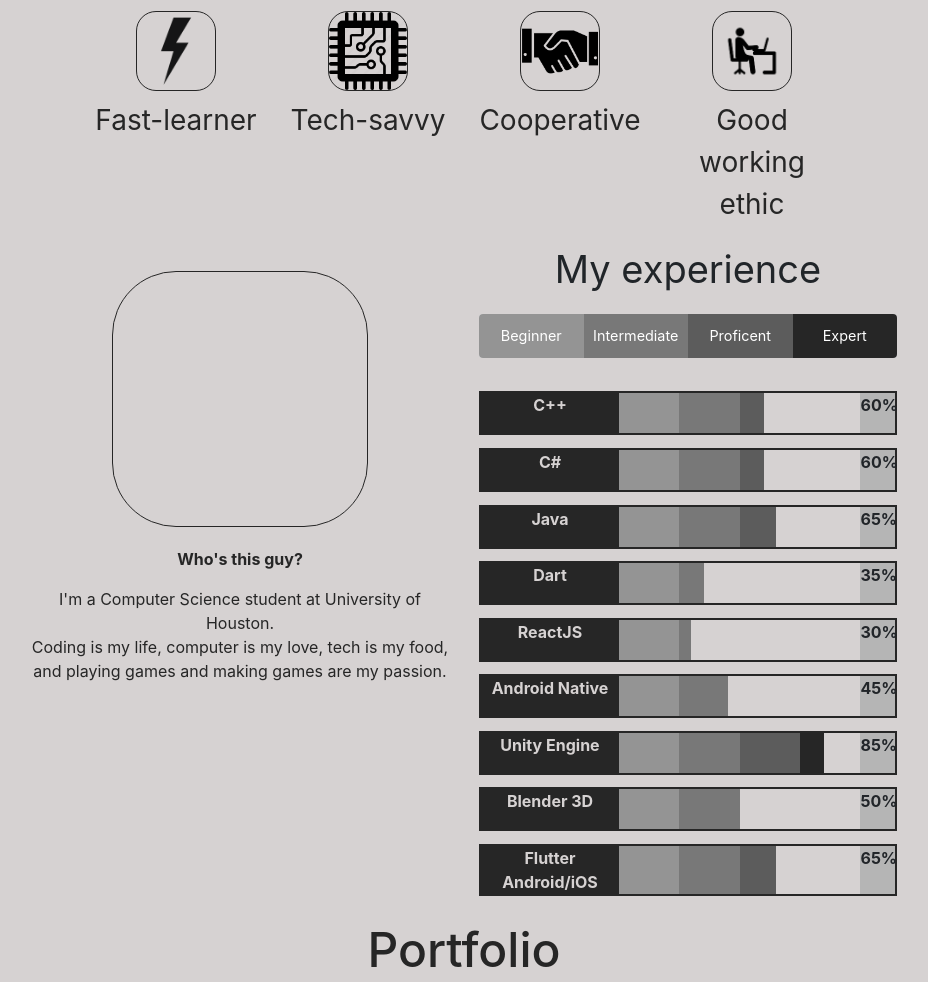
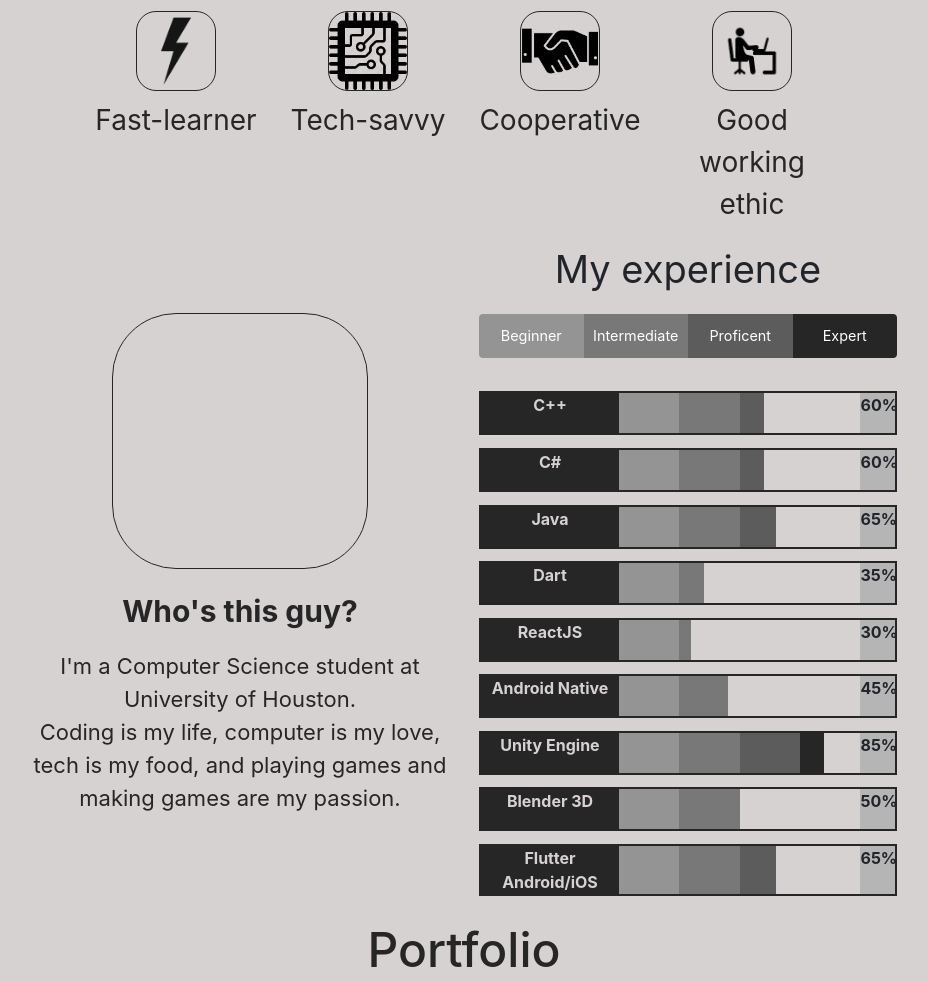
Before and after one commit to nova14753692/nova14753692.github.io, a plain HTML site: page index.html in a window 1280 px wide. Shown: the part 987-1969 px from the top of the page, without its empty margins (176-1104 px from the left). Drawn offline with Linux system fonts and the light colour scheme.

Commit message:
fix introduction font size

```diff
--- a/index.html
+++ b/index.html
@@ -142,11 +142,11 @@
                         </div>
                     </div>
                     <div class="row summary">
-                        <div class="col-lg-6 col-md-12 col-sm-12">
+                        <div class="col-lg-6 col-md-12 col-sm-12 introduction-col">
                             <div class="introduction">
                                 <div class="avatar"></div>
-                                <p style="margin-top: 20px; font-size: 24; font-weight: bold">Who's this guy?</p>
-                                <p style="margin-top: 10px; font-size: 18">
+                                <p class="introduction-title" style="margin-top: 20px; font-weight: bold">Who's this guy?</p>
+                                <p class="introduction-content" style="margin-top: 10px">
                                     I'm a Computer Science student at University of Houston.<br />
                                     Coding is my life, computer is my love, tech is my food,
                                     and playing games and making games are my passion.</p>
--- a/sass/about.sass
+++ b/sass/about.sass
@@ -42,6 +42,9 @@ $exp-group-anim-duration: 1s
     display: flex
     [class*="col"]
         flex-direction: column
+    .introduction-col
+        margin: auto
+        justify-items: center
 
 .About .introduction
     margin-top: 30px
@@ -159,6 +162,10 @@ $exp-group-anim-duration: 1s
         width: 100%
     .About .exp-group-title
         font-size: 24px
+    .About .summary .introduction-title
+        font-size: 18px
+    .About .summary .introduction-content
+        font-size: 16px
 
 @media (min-width: 768px)
     .About .perk
@@ -176,6 +183,10 @@ $exp-group-anim-duration: 1s
         width: 100%
     .About .exp-group-title
         font-size: 32px
+    .About .summary .introduction-title
+        font-size: 22px
+    .About .summary .introduction-content
+        font-size: 18px
 
 @media (min-width: 992px)
     .About .perk
@@ -193,6 +204,10 @@ $exp-group-anim-duration: 1s
         width: 80%
     .About .exp-group-title
         font-size: 36px
+    .About .summary .introduction-title
+        font-size: 26px
+    .About .summary .introduction-content
+        font-size: 20px
 
 @media (min-width: 1200px)
     .About .perk
@@ -210,6 +225,10 @@ $exp-group-anim-duration: 1s
         width: 70%
     .About .exp-group-title
         font-size: 38px
+    .About .summary .introduction-title
+        font-size: 30px
+    .About .summary .introduction-content
+        font-size: 22px
 
 @keyframes slide-progress-bar
     0%
```
Also changed, not shown: css/about.css, 1 other file.
